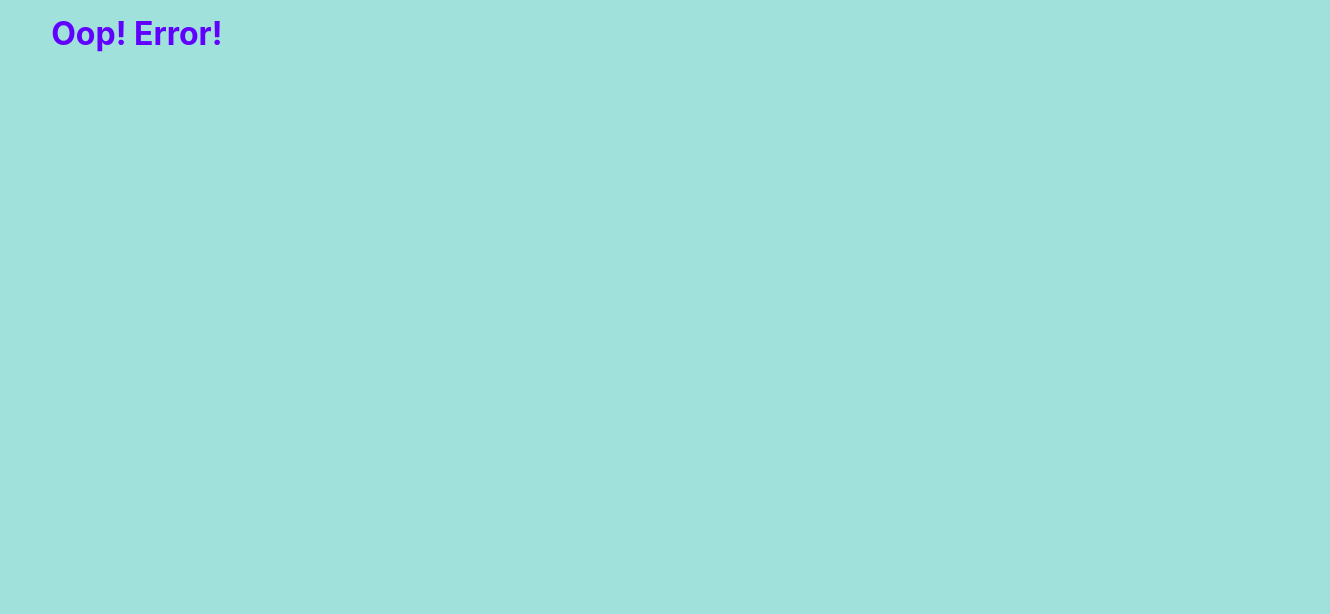
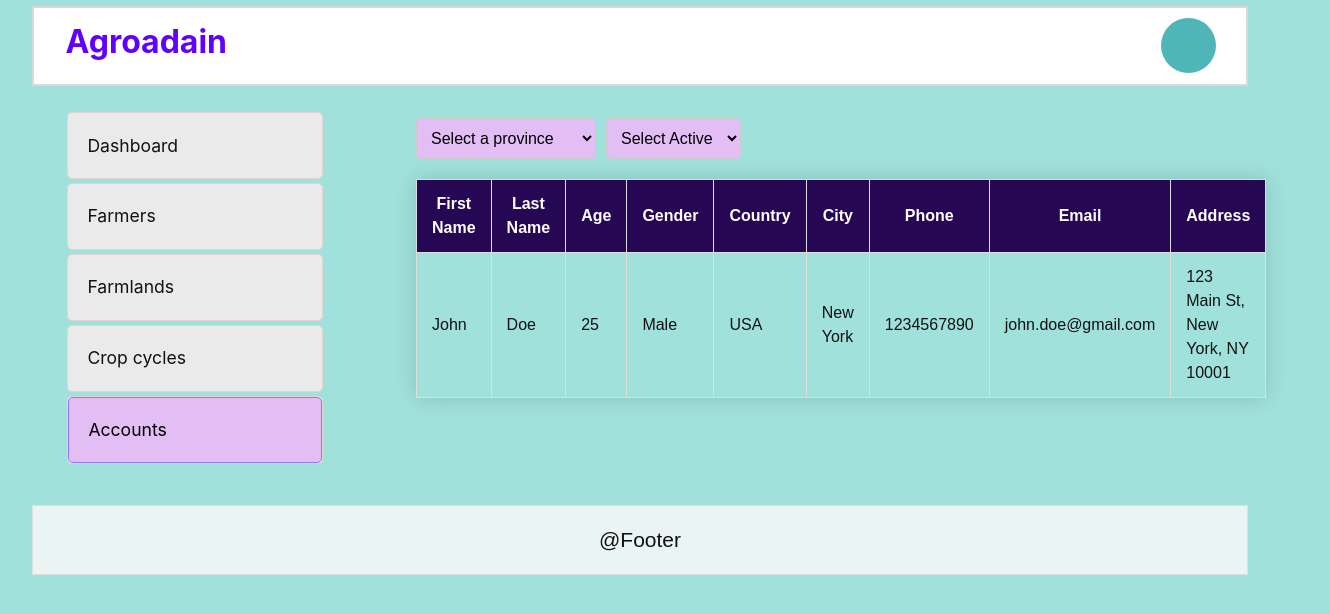
Before and after one commit to vouchheang/Test, a React (Vite) app: page /account in a window 1280 px wide. Before the commit this address had no page. Shown: the top 614 px of the page, 1330 px wide, since content can reach past the window. Built offline with nearby package versions, Linux system fonts and the light colour scheme.

Commit message:
create account-layout

```diff
--- a/src/App.jsx
+++ b/src/App.jsx
@@ -13,6 +13,7 @@ export default function Root() {
 
          <div className="main">
          <div className="Menu"><Menu /></div>
+
          <div id="detail"><Outlet /></div>
         </div>
 
--- a/src/components/Menu.jsx
+++ b/src/components/Menu.jsx
@@ -20,7 +20,7 @@ function Menu() {
             <NavLink to="/">Crop cycles</NavLink>
           </li>
           <li>
-            <NavLink to="/">Accounts</NavLink>
+            <NavLink to="/account">Accounts</NavLink>
           </li>
         </ul>
       </nav>
--- a/src/main.jsx
+++ b/src/main.jsx
@@ -3,6 +3,7 @@ import * as ReactDOM from "react-dom/client";
 import { createBrowserRouter, RouterProvider } from "react-router-dom";
 import Dashboard from "./pages/Dashboard";
 import Farmers from "./pages/Farmer";
+import Account from "./pages/Accounts";
 import "./index.css";
 import App from "./App";
 import Farmland from "./pages/Farmland";
@@ -25,6 +26,10 @@ const router = createBrowserRouter([
       {
         path: "/farmlands",
         element: <Farmland />
+      },
+      {
+        path: "/account",
+        element: <Account />
       }
     ]
   },
--- /dev/null
+++ b/src/pages/Accounts.jsx
@@ -0,0 +1,14 @@
+import Table from "../components/Table";
+import Dropdown from "../components/Dropdown";
+
+function Account() {
+    return (
+      <>
+      <Dropdown/>
+      <Table/>
+
+      </>
+    );
+  }
+
+  export default Account;
--- a/src/styles/App.css
+++ b/src/styles/App.css
@@ -17,6 +17,7 @@ body{
 }
 #detail{
     flex: 4;
+
 }
 .btn{
     padding: 10px;
--- a/src/styles/Dropdown.css
+++ b/src/styles/Dropdown.css
@@ -2,7 +2,7 @@
     display: flex;
     /* justify-content: center; */
     align-items: center;
-    height: 100vh;
+
 
   }
 
```
